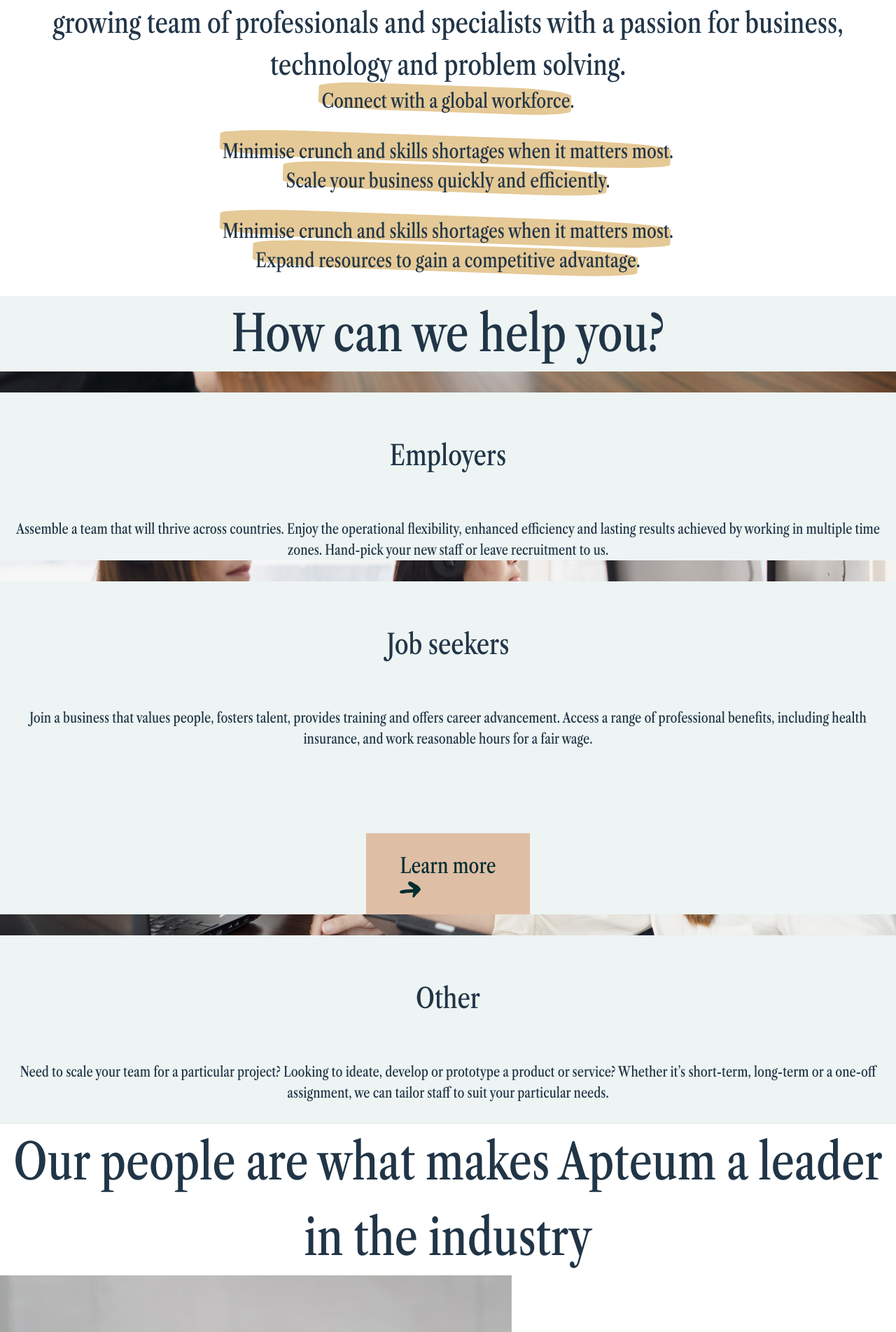
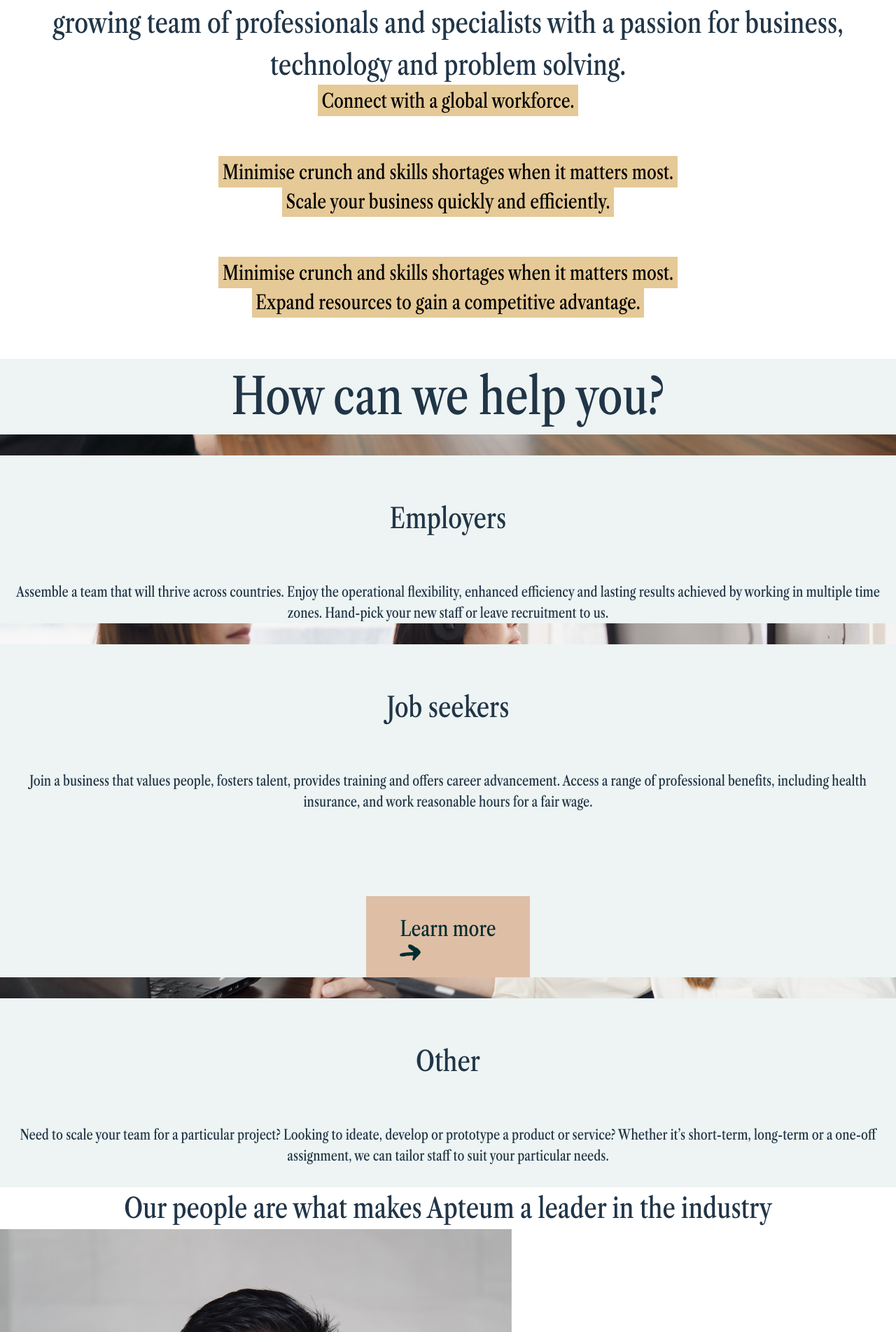
Before and after one commit to rippler7/apteum, a React (Vite) app: page / in a window 1280 px wide. Shown: the part 1236-3140 px from the top of the page at 70% size. Built offline with nearby package versions, Linux system fonts and the light colour scheme.

Commit message:
updated the highlighting effect

```diff
--- a/src/components/SectionFive.tsx
+++ b/src/components/SectionFive.tsx
@@ -2,9 +2,9 @@
     return(
         <section className="flex align-middle justify-between py-8 mt-8">
 			<div className="container mx-auto flex flex-col items-center px-4 text-center md:py-12 md:px-5 lg:px-16 justify-center">
-				<span className="highlight-container py-6"><span className="highlight"><h2 className="hlText text-6xl">What does an Apteum client look like?</h2></span></span>
+				<p className="hlText text-6xl"><h2><mark>What does an Apteum client look like?</mark></h2></p>
 				<p className="px-8 mt-8 mb-12 text-2xl">
-				Apteum services can be tailored for any industry, for clients big and small. Whether you're a large company, a small-to-medium size business or a sole operator, we can provide staffing solutions to help you grow. Think of us as an extension of your business, based in a different office.			</p>
+				Apteum services can be tailored for any industry, for clients big and small. Whether you're a large company, a small-to-medium size business or a sole operator, we can provide staffing solutions to help you grow. Think of us as an extension of your business, based in a different office.</p>
 				<p className="px-8 mt-8 mb-12 text-lg">
 					If you need talented people, we can help.
 				</p>
--- a/src/components/SectionFour.tsx
+++ b/src/components/SectionFour.tsx
@@ -4,16 +4,13 @@
 
 function SectionFour(){
     return(
-        <section id="sectionFour" className="secFourBody h-full">
+        <section className="secFourBody h-full">
             <div className="grid">
-                <div className="container px-6 justify-center mx-auto mb-10">
+                <div className="container px-6 pt-6 justify-center mx-auto">
 
-                    <h2 className="text-center mt-10">Our people are what makes Apteum a leader in the industry</h2>
-
-                </div>
+                    <h3 className="text-center mt-10">Our people are what makes Apteum a leader in the industry</h3> </div>
             </div>
-
-            <div className="container px-6 py-10 mx-auto">
+            <div className="container px-6 mx-auto">
                 <div className="grid grid-cols-1 gap-8 mt-8 xl:mt-16 md:grid-cols-2 xl:grid-cols-3">
 
                     {
@@ -24,7 +21,7 @@
 
                             <p className="mt-2 capitalize">{item.position}</p>
 
-                            <div className="flex mt-3 -mx-2">
+                            <div className="flex mt-3 -m x-2">
                                 <a href="#" className="mx-2 transition-colors duration-300" aria-label="Reddit">
                                     <svg className="w-6 h-6 fill-current" viewBox="0 0 24 24" fill="none"
                                         xmlns="http://www.w3.org/2000/svg">
--- a/src/components/SectionTwo.tsx
+++ b/src/components/SectionTwo.tsx
@@ -11,19 +11,19 @@
                     </div>
                     <div className='grid gap-20 lg:grid-cols-3 justify-between pt-20'>
                         <div className='px-10'>
-                            <span className='highlight-container'><span className='highlight'><h4><p>Connect with a global workforce.</p></h4></span></span>
+                            <h4><p><mark>Connect with a global workforce.</mark></p></h4>
                             <br />
                             <br />
-                            <span className='highlight-container'><span className='highlight'><h4><p>Minimise crunch and skills shortages when it matters most.</p></h4></span></span>
+                            <h4><p><mark>Minimise crunch and skills shortages when it matters most.</mark></p></h4>
                         </div>
                         <div className='px-10'>
-                            <span className='highlight-container'><span className='highlight'><h4><p>Scale your business quickly and efficiently.</p></h4></span></span>
+                            <h4><p><mark>Scale your business quickly and efficiently.</mark></p></h4>
                             <br />
                             <br />
-                            <span className='highlight-container'><span className='highlight'><h4><p>Minimise crunch and skills shortages when it matters most.</p></h4></span></span>
+                            <h4><p><mark>Minimise crunch and skills shortages when it matters most.</mark></p></h4>
                         </div>
                         <div className='px-10'>
-                        <span className='highlight-container'><span className='highlight'><h4><p>Expand resources to gain a competitive advantage. </p></h4></span></span>
+                        <h4><p><mark>Expand resources to gain a competitive advantage.</mark></p></h4>
                             <br />
                         </div>
                     </div>
--- a/src/index.css
+++ b/src/index.css
@@ -127,3 +127,26 @@
   padding: 5px 3px 3px 5px;
   z-index:0;
 }
+
+
+mark {
+  -webkit-animation: 1.5s highlight 1.5s 1 normal forwards;
+          animation: 1.5s highlight 1.5s 1 normal forwards;
+  background-color: none;
+  background: linear-gradient(90deg, #e5c996 50%, rgba(255, 255, 255, 0) 50%);
+  background-size: 200% 100%;
+  background-position: 100% 0;
+  padding:0.2em;
+}
+
+@-webkit-keyframes highlight {
+  to {
+    background-position: 0 0;
+  }
+}
+
+@keyframes highlight {
+  to {
+    background-position: 0 0;
+  }
+}
--- a/src/pages/Expertise.tsx
+++ b/src/pages/Expertise.tsx
@@ -95,28 +95,28 @@
                 <h2 className='m-auto w-10/12'>How it works</h2>
                 <div className="grid grid-cols-2 w-10/12 m-auto gap-8 mt-8 md:grid-cols-2 px-10 xl:mt-16 sm:grid-cols-1 text-left justify-between">
                     <div>
-                    <span className='highlight-container'><span className='highlight'><h4>Clients</h4></span></span>
+                    <h4><mark>Clients</mark></h4>
                         <br />
                         <p>
                             Our services are tailored for small-to-medium size businesses looking to grow the right way. Rather than provide a one-size-fits-all solution, we focus on developing relationships with like-minded clients who align with our values and share our enthusiasm for a more ethical approach to outsourcing.
                         </p>
                     </div>
                     <div>
-                    <span className='highlight-container'><span className='highlight'><h4>Culture</h4></span></span>
+                    <h4><mark>Culture</mark></h4>
                         <br />
                         <p>
                         At Apteum, we cultivate a working environment grounded in kindness, compassion and understanding. Whether you're a client in Australia or abroad, or a member of our team in Cebu, we treat all collaborators with dignity and respect.
                         </p>
                     </div>
                     <div>
-                    <span className='highlight-container'><span className='highlight'><h4>Workflow</h4></span></span>
+                    <h4><mark>Workflow</mark></h4>
                         <br />
                         <p>
                         You'll have complete oversight of day-to-day operations. Our team members in Cebu City will report directly to you, ensuring your workflow is never staggered. Our Melbourne team will be on hand to assist with all changes, big and small.
                         </p>
                     </div>
                     <div>
-                    <span className='highlight-container'><span className='highlight'><h4>Results</h4></span></span>
+                    <h4><mark>Results</mark></h4>
                         <br />
                         <p>
                         Our services are underpinned by the most advanced technologies and methodologies available, and when it comes to problem solving our team members are warmly encouraged to innovate to deliver the best possible outcome.
```
